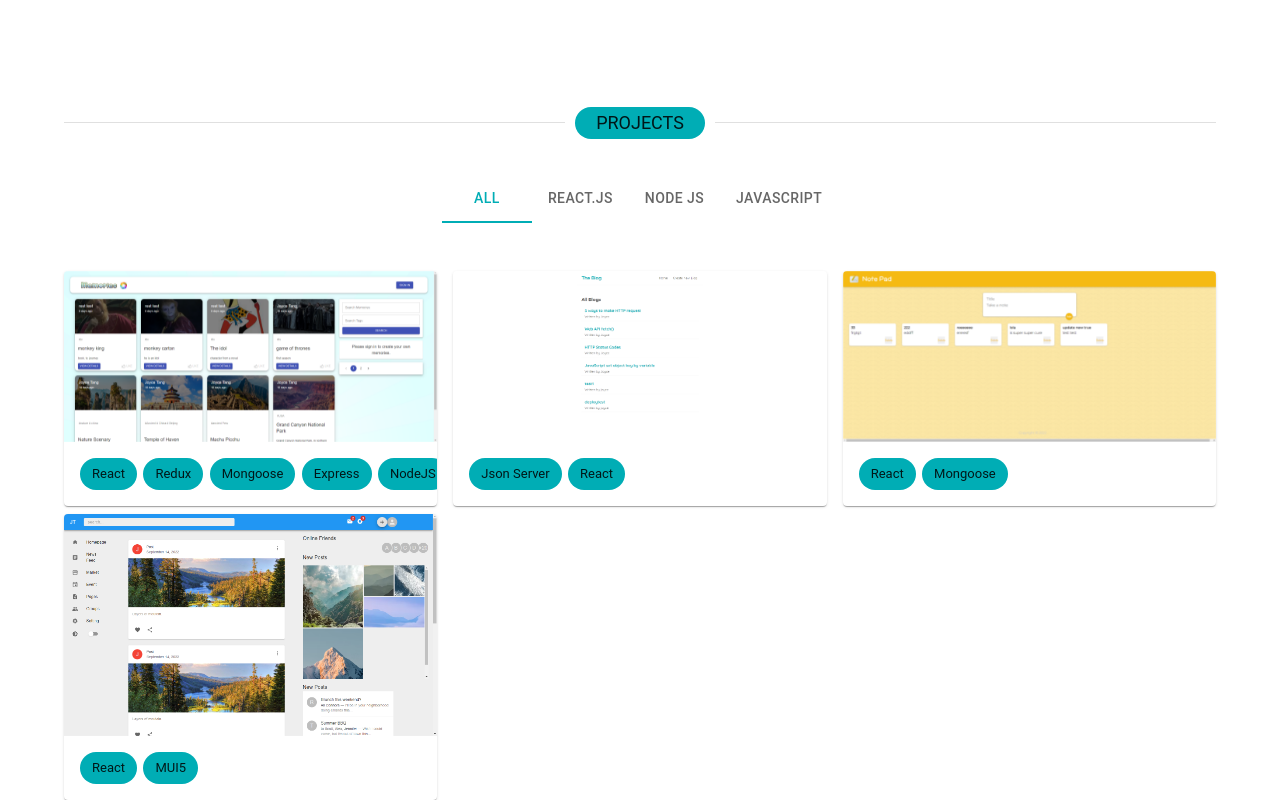
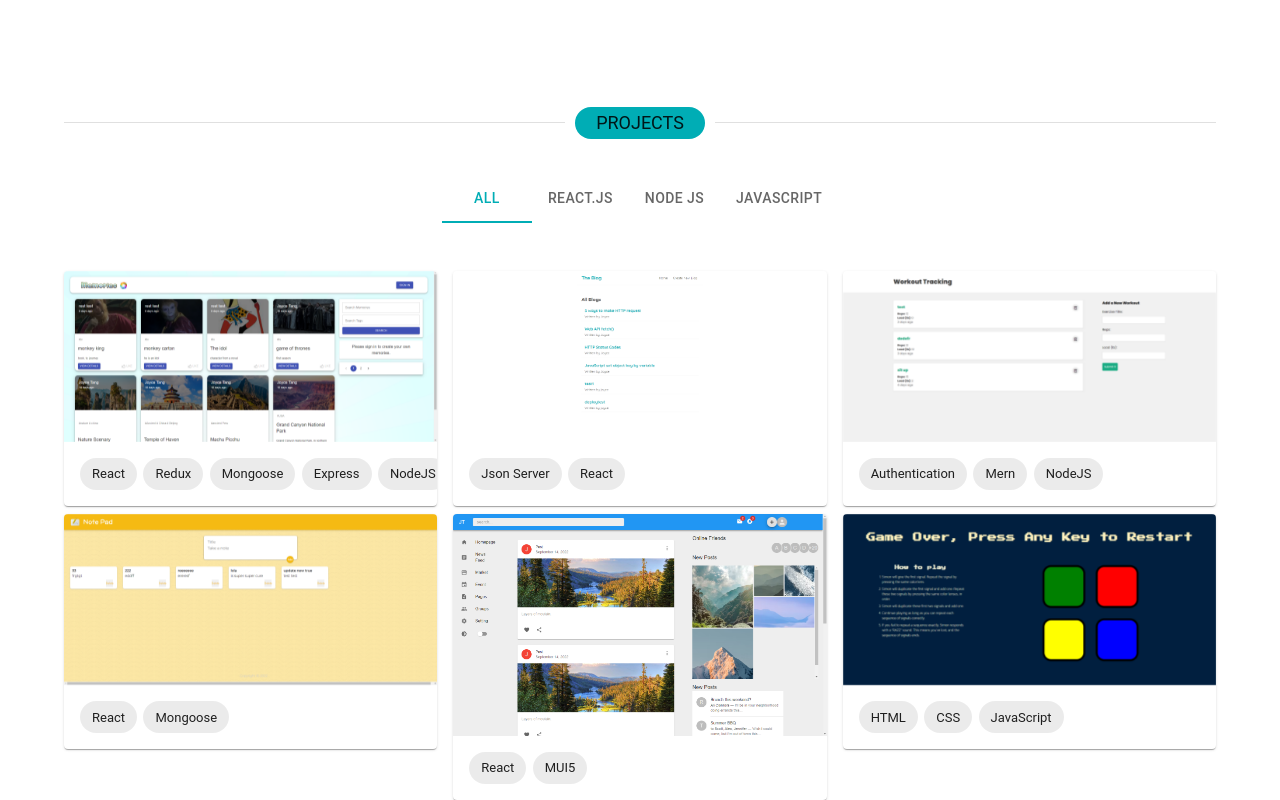
Before and after one commit to joycethh/portflio, a React (Create React App) app: page / in a window 1280 px wide. Shown: the part 1282-2082 px from the top of the page. Built offline with nearby package versions, Linux system fonts and the light colour scheme.

Commit message:
complete project filter

```diff
--- a/src/projects/Card.js
+++ b/src/projects/Card.js
@@ -53,7 +53,7 @@ const MyCard = ({ image, alt, label, description, siteLink, codeLink }) => {
         <CardContent>
           <Stack direction="row" spacing={0.8}>
             {label.map((value) => (
-              <Chip label={value} color="primary" key={value} />
+              <Chip label={value} key={value} />
             ))}
           </Stack>
         </CardContent>
--- a/src/projects/Projects.js
+++ b/src/projects/Projects.js
@@ -31,15 +31,7 @@ const Projects = () => {
 
         <TabPanel value={value} index={0}>
           <Grid container rowSpacing={1} columnSpacing={{ xs: 1, sm: 2 }}>
-            {projectData
-              .map((element) => {
-                return {
-                  ...element,
-                  labels: element.label.filter((label) => label === "React"),
-                };
-              })
-              .filter((elem) => elem.labels.length > 0)
-              .map((item, i) => (
+            {projectData.map((item, i) => (
               <Grid item sm={12} md={6} lg={4} key={i}>
                 <MyCard
                   image={item.image}
```
Lines whose indentation alone changed are shown as unchanged.
